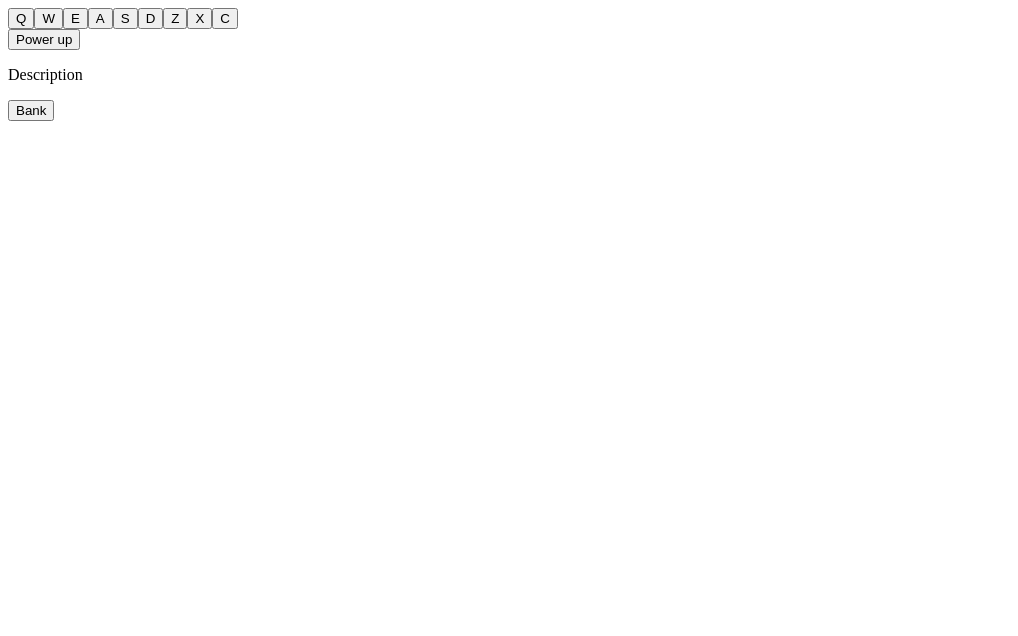
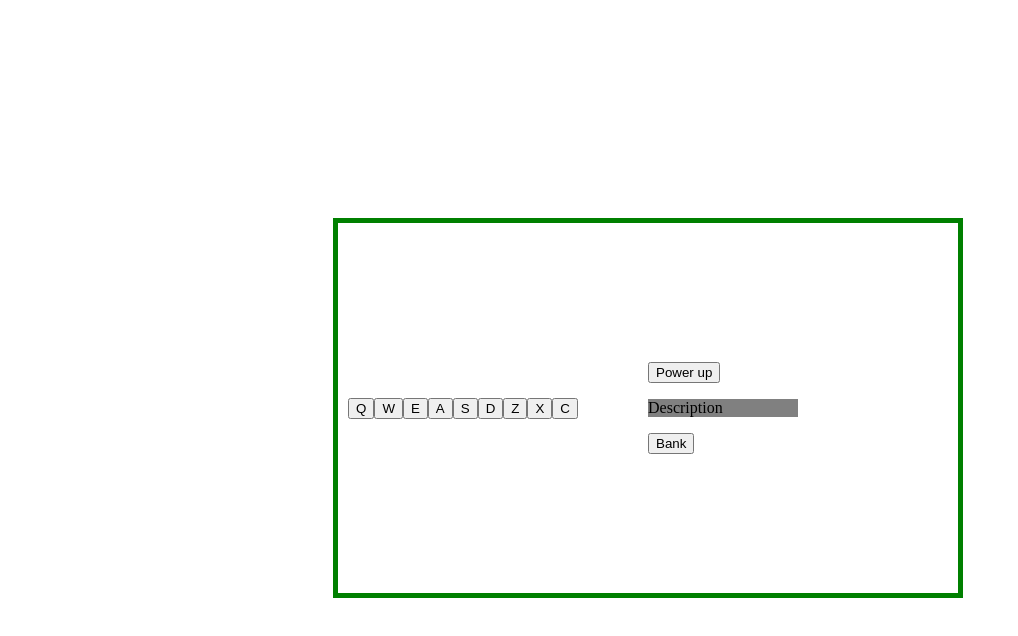
Before and after one commit to MSTechFan/drum-machine, a React (Create React App) app: page / in a window 1280 px wide. Shown: the top 636 px of the page, without its empty margins (0-1018 px from the left). Built offline with nearby package versions, Linux system fonts and the light colour scheme.

Commit message:
audio clips missing

```diff
--- a/src/App.js
+++ b/src/App.js
@@ -3,7 +3,9 @@ import DrumMachineBox from './DrumMachineBox'
 
 const App = () => {
   return (
-    <DrumMachineBox/>
+    <div style={{height: '100vh', width: '100vw', display: 'flex', justifyContent: 'center', alignItems: 'center'}}>
+        <DrumMachineBox/>
+    </div>
   )
 }
 
--- a/src/Display.jsx
+++ b/src/Display.jsx
@@ -2,9 +2,11 @@ import React from 'react'
 
 const Display = () => {
   return (
-    <div>
+    <div style={{
+        flex: 1
+    }} id='display'>
         <button>Power up</button>
-        <div><p>Description</p></div>
+        <div style={{backgroundColor: 'gray', width: 150}}><p>Description</p></div>
         <button>Bank</button>
     </div>
   )
--- a/src/DrumMachineBox.jsx
+++ b/src/DrumMachineBox.jsx
@@ -4,7 +4,7 @@ import DrumPad from './DrumPad'
 
 const DrumMachineBox = () => {
   return (
-    <div id='drum-machine'>
+    <div style={{display: 'flex', flexDirection: 'row', width: 600, height: 350, outline: '5px solid green', padding: 10, alignItems: 'center', justifyContent: 'center'}} id='drum-machine'>
       <DrumPad/>
       <Display/>
     </div>
--- a/src/DrumPad.jsx
+++ b/src/DrumPad.jsx
@@ -2,16 +2,18 @@ import React from 'react'
 
 const DrumPad = () => {
   return (
-    <div>
-        <button>Q</button>
-        <button>W</button>
-        <button>E</button>
-        <button>A</button>
-        <button>S</button>
-        <button>D</button>
-        <button>Z</button>
-        <button>X</button>
-        <button>C</button>
+    <div style={{
+        flex: 1
+    }}>
+        <button className='drum-pad' id='letterQ'>Q</button>
+        <button className='drum-pad' id='letterW'>W</button>
+        <button className='drum-pad' id='letterE'>E</button>
+        <button className='drum-pad' id='letterA'>A</button>
+        <button className='drum-pad' id='letterS'>S</button>
+        <button className='drum-pad' id='letterD'>D</button>
+        <button className='drum-pad' id='letterZ'>Z</button>
+        <button className='drum-pad' id='letterX'>X</button>
+        <button className='drum-pad' id='letterC'>C</button>
     </div>
   )
 }
```
